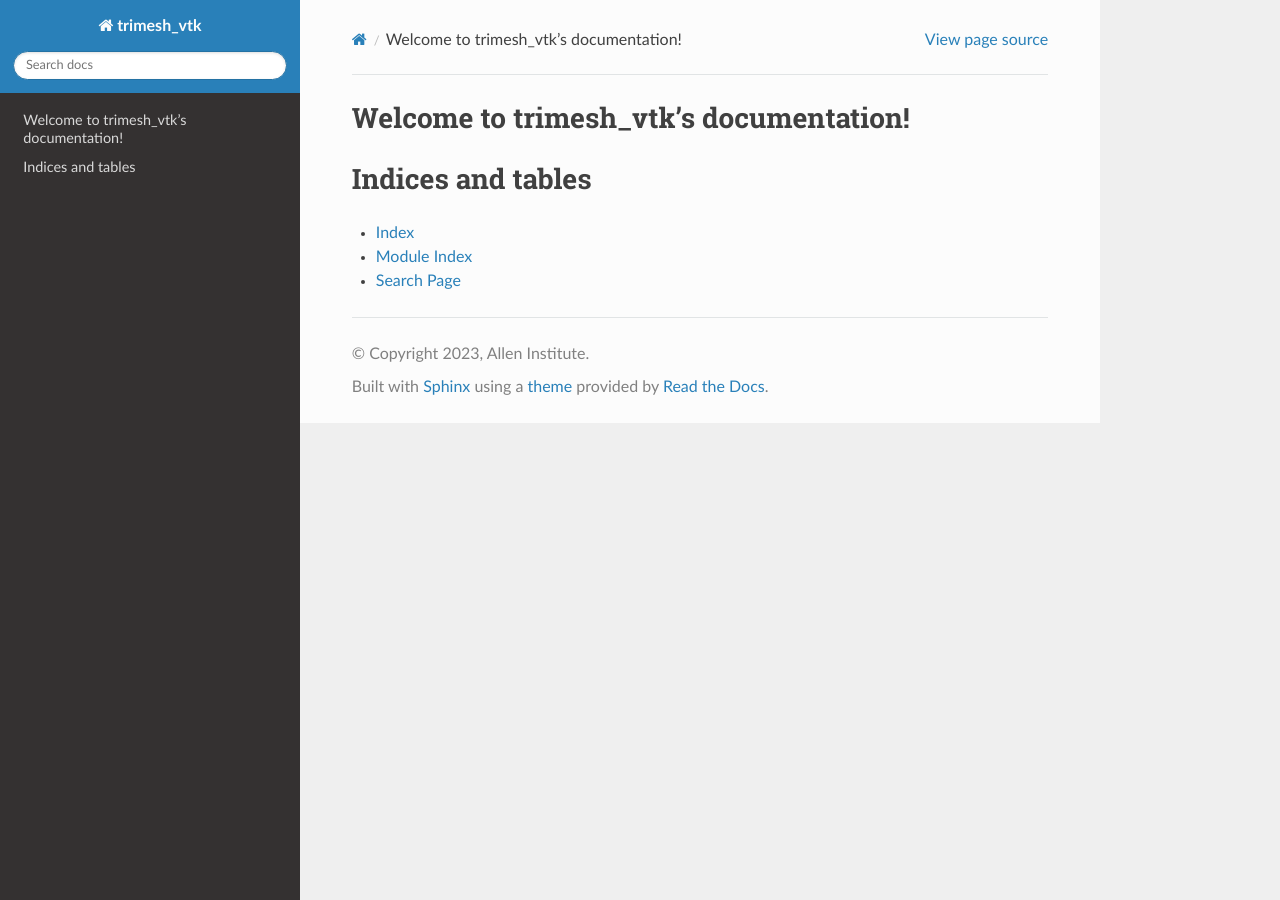
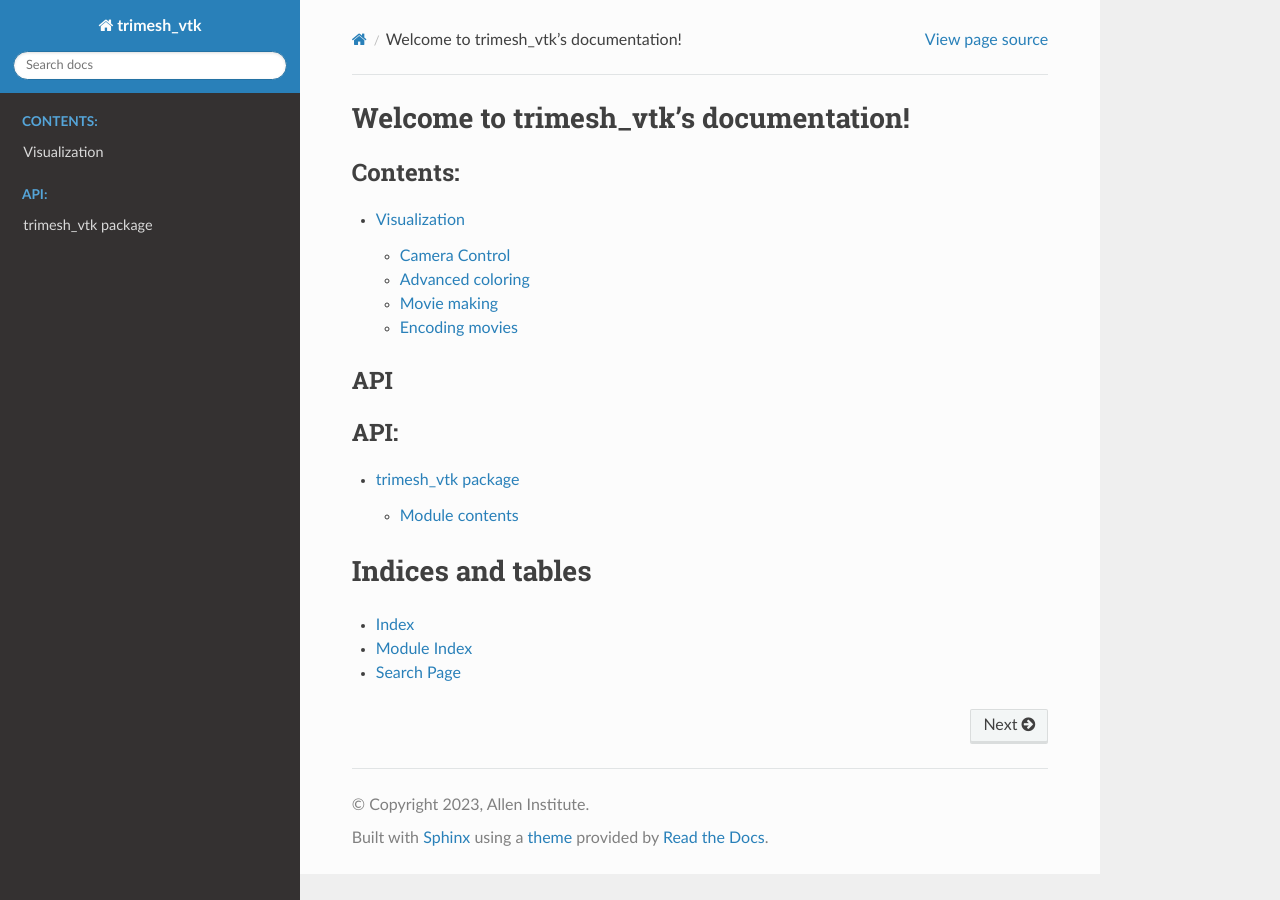
Before and after one commit to AllenInstitute/TrimeshVtk, a Sphinx documentation site: the page built from docs/index.rst, in a window 1280 px wide. Built offline with Sphinx 7.4.7 and the Read the Docs theme 2.0.0, drawn with Linux system fonts in a browser that asks for light colours.

Commit message:
add docs

```diff
--- a/docs/index.rst
+++ b/docs/index.rst
@@ -10,7 +10,15 @@ Welcome to trimesh_vtk's documentation!
    :maxdepth: 2
    :caption: Contents:
 
+   intro.rst
 
+API
+---
+.. toctree::
+   :maxdepth: 2
+   :caption: API:
+
+   api/trimesh_vtk
 
 Indices and tables
 ==================
--- a/trimesh_vtk/__init__.py
+++ b/trimesh_vtk/__init__.py
@@ -429,6 +429,7 @@ def camera_from_ngl_state(state_d, zoom_factor=300.0):
 
 def process_colors(color, xyz):
     """utility function to normalize colors on an set of things
+
     Parameters
     ----------
     color : np.array
@@ -443,6 +444,7 @@ def process_colors(color, xyz):
     bool
         map_colors, whether the colors should be mapped through a colormap
         or used as is
+
     """
     map_colors = False
     if not isinstance(color, np.ndarray):
```
Also changed, not shown: README.md (added, +36 -0 lines), docs/api/modules.rst (added, +7 -0 lines), docs/api/trimesh_vtk.rst (added, +10 -0 lines).
